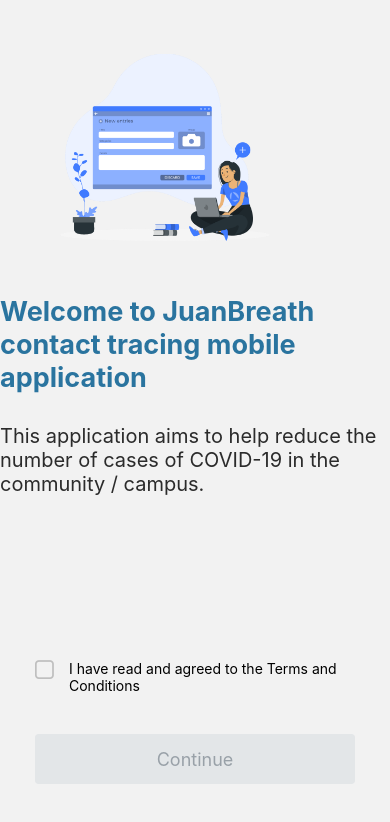
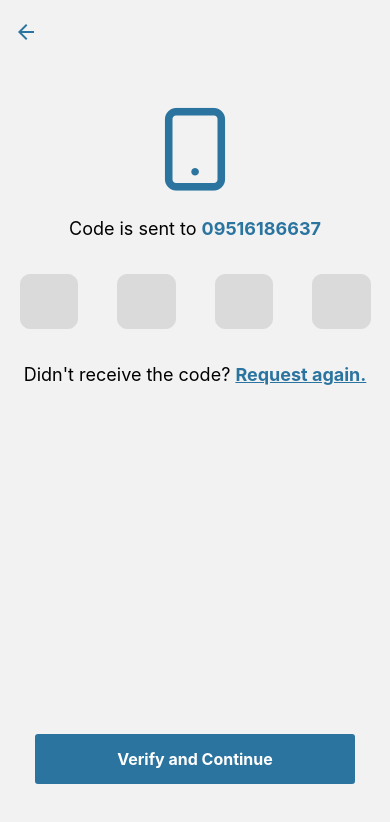
Before and after one commit to rbnograles/thesis_mobile, a React Native app: screen /OTPConfirmationScreen in a window 390 px wide. Shown: the top 822 px of the page. Built offline with nearby package versions, Linux system fonts and the light colour scheme.

Commit message:
added otp screen

```diff
--- a/navigators/RootStack.jsx
+++ b/navigators/RootStack.jsx
@@ -11,7 +11,7 @@ import ScanQRScreen from '../screens/landing-pages/Screen-QR-Code';
 import LocationHistoryScreen from '../screens/landing-pages/Screen-Location-History';
 // screens otp onboarding pages
 import SignInWithMobileScreen from '../screens/otp/screen-sign-mobile';
-
+import OTPConfirmationScreen from '../screens/otp/screen-otp-confirmation';
 // utilities
 import { Colors } from '../styles/styles-colors';
 
@@ -53,6 +53,11 @@ const RootStack = () => {
           name="SignInWithMobileScreen"
           component={SignInWithMobileScreen}
         />
+        <Stack.Screen
+          options={{ headerTintColor: Colors.primary, headerShadowVisible: false }}
+          name="OTPConfirmationScreen"
+          component={OTPConfirmationScreen}
+        />
       </Stack.Navigator>
     </NavigationContainer>
   );
--- a/package.json
+++ b/package.json
@@ -8,6 +8,7 @@
     "eject": "expo eject"
   },
   "dependencies": {
+    "@expo/vector-icons": "^12.0.5",
     "@react-native-async-storage/async-storage": "^1.15.11",
     "@react-navigation/native": "^6.0.6",
     "@react-navigation/native-stack": "^6.2.5",
--- a/screens/landing-pages/Screen-Agreement.tsx
+++ b/screens/landing-pages/Screen-Agreement.tsx
@@ -1,7 +1,7 @@
 import { Colors } from '../../styles/styles-colors';
 import React, { useState } from 'react';
 // native components
-import { Text, SafeAreaView, View, Image, Dimensions } from 'react-native';
+import { Text, SafeAreaView, View, Image } from 'react-native';
 import { CheckBox, Button } from 'react-native-elements';
 // stylesheet
 import {
--- /dev/null
+++ b/screens/otp/screen-otp-confirmation.tsx
@@ -0,0 +1,79 @@
+import React from 'react';
+// native components
+import { Text, SafeAreaView, View, TextInput } from 'react-native';
+import { Colors } from '../../styles/styles-colors';
+import { Feather } from '@expo/vector-icons';
+// stylesheet
+import { landingPagesOrientation, buttonOrientation } from '../../styles/styles-screens';
+// components
+import CustomButton from '../../_utils/CustomButton';
+
+const OTPConfirmationScreen = ({ navigation }: any) => {
+  const [number, onChangeNumber] = React.useState('');
+
+  /**
+   * This will re send the otp function by recalling it
+   */
+  const sendOTP = () => {
+    console.log('Sending OTP');
+  };
+
+  return (
+    <SafeAreaView style={[landingPagesOrientation.container]}>
+      <View
+        style={[
+          landingPagesOrientation.textContainer,
+          landingPagesOrientation.textContaineredCenter,
+          landingPagesOrientation.otpContianer,
+        ]}
+      >
+        <Feather name="smartphone" size={90} color={Colors.primary} />
+        <Text style={{ textAlign: 'center', marginTop: 20, fontSize: 18 }}>
+          Code is sent to <Text style={{ color: Colors.primary, fontWeight: 'bold' }}>09516186637</Text>
+        </Text>
+      </View>
+      <View style={[landingPagesOrientation.inputContainer, { justifyContent: 'space-around', flexDirection: 'row' }]}>
+        <TextInput
+          style={landingPagesOrientation.otpInput}
+          onChangeText={onChangeNumber}
+          value={number}
+          keyboardType="numeric"
+        />
+        <TextInput
+          style={landingPagesOrientation.otpInput}
+          onChangeText={onChangeNumber}
+          value={number}
+          keyboardType="numeric"
+        />
+        <TextInput
+          style={landingPagesOrientation.otpInput}
+          onChangeText={onChangeNumber}
+          value={number}
+          keyboardType="numeric"
+        />
+        <TextInput
+          style={landingPagesOrientation.otpInput}
+          onChangeText={onChangeNumber}
+          value={number}
+          keyboardType="numeric"
+        />
+      </View>
+      <Text style={{ textAlign: 'center', marginTop: 20, fontSize: 18 }}>
+        Didn't receive the code?{' '}
+        <Text style={landingPagesOrientation.resendLink} onPress={() => sendOTP()}>
+          Request again.
+        </Text>
+      </Text>
+      <View style={buttonOrientation.landingButtonOrientation}>
+        <CustomButton
+          title="Verify and Continue"
+          color={Colors.primary}
+          textColor="white"
+          onPress={() => navigation.navigate('Next Page')}
+        />
+      </View>
+    </SafeAreaView>
+  );
+};
+
+export default OTPConfirmationScreen;
--- a/screens/otp/screen-sign-mobile.tsx
+++ b/screens/otp/screen-sign-mobile.tsx
@@ -1,7 +1,8 @@
 import React from 'react';
 // native components
-import { Text, SafeAreaView, View, TextInput, StyleSheet } from 'react-native';
+import { Text, SafeAreaView, View, TextInput } from 'react-native';
 import { Colors } from '../../styles/styles-colors';
+import { Feather } from '@expo/vector-icons';
 // stylesheet
 import { landingPagesOrientation, buttonOrientation } from '../../styles/styles-screens';
 // components
@@ -12,35 +13,37 @@ const SignInWithMobileScreen = ({ navigation }: any) => {
 
   return (
     <SafeAreaView style={[landingPagesOrientation.container]}>
-      <View style={[landingPagesOrientation.textContainer, landingPagesOrientation.textContaineredCenter]}>
-        <Text>Continue with your mobile number</Text>
+      <View
+        style={[
+          landingPagesOrientation.textContainer,
+          landingPagesOrientation.textContaineredCenter,
+          landingPagesOrientation.otpContianer,
+        ]}
+      >
+        <Feather name="smartphone" size={90} color={Colors.primary} />
+        <Text style={{ textAlign: 'center', marginTop: 20, fontSize: 18 }}>
+          Continue with your mobile number, you'll receive a 4 digit code to verify next.
+        </Text>
       </View>
+      <View style={landingPagesOrientation.inputContainer}>
         <TextInput
-        style={styles.input}
+          style={landingPagesOrientation.input}
           onChangeText={onChangeNumber}
           value={number}
           placeholder="09 *** *** ***"
           keyboardType="numeric"
         />
+      </View>
       <View style={buttonOrientation.landingButtonOrientation}>
         <CustomButton
           title="Continue"
-          color="white"
-          textColor={Colors.primary}
-          onPress={() => navigation.navigate('Next Page')}
+          color={Colors.primary}
+          textColor="white"
+          onPress={() => navigation.navigate('OTPConfirmationScreen')}
         />
       </View>
     </SafeAreaView>
   );
 };
 
-const styles = StyleSheet.create({
-  input: {
-    height: 40,
-    margin: 12,
-    borderWidth: 1,
-    padding: 10,
-  },
-});
-
 export default SignInWithMobileScreen;
--- a/styles/styles-colors.ts
+++ b/styles/styles-colors.ts
@@ -11,4 +11,6 @@ export const Colors = {
   red: '#EF4444',
   lightRed: '#ff7f7f',
   lightGreen: '#4caf50',
+  outlineColor: '#5A5252',
+  inputColor: '#DADADA',
 };
--- a/styles/styles-screens.ts
+++ b/styles/styles-screens.ts
@@ -48,6 +48,41 @@ export const landingPagesOrientation = StyleSheet.create({
   textContaineredCenter: {
     alignItems: 'center',
   },
+  otpContianer: {
+    marginTop: 90,
+  },
+  inputContainer: {
+    marginTop: 20,
+  },
+  input: {
+    height: 50,
+    width: '100%',
+    marginTop: 12,
+    borderWidth: 1,
+    borderColor: Colors.inputColor,
+    backgroundColor: Colors.inputColor,
+    borderRadius: 5,
+    padding: 10,
+  },
+  otpInput: {
+    fontWeight: '600',
+    justifyContent: 'center',
+    alignItems: 'center',
+    margin: 15,
+    padding: 15,
+    fontSize: 20,
+    height: 55,
+    width: '15%',
+    borderRadius: 10,
+    borderWidth: 0.5,
+    borderColor: Colors.inputColor,
+    backgroundColor: Colors.inputColor,
+  },
+  resendLink: {
+    color: Colors.primary,
+    textDecorationLine: 'underline',
+    fontWeight: 'bold',
+  },
 });
 
 export const agreementCheckBoxContainer = StyleSheet.create({
```
Also changed, not shown: 1 other file (tests, documents, lock files or other folders). Lines whose indentation alone changed are shown as unchanged.
